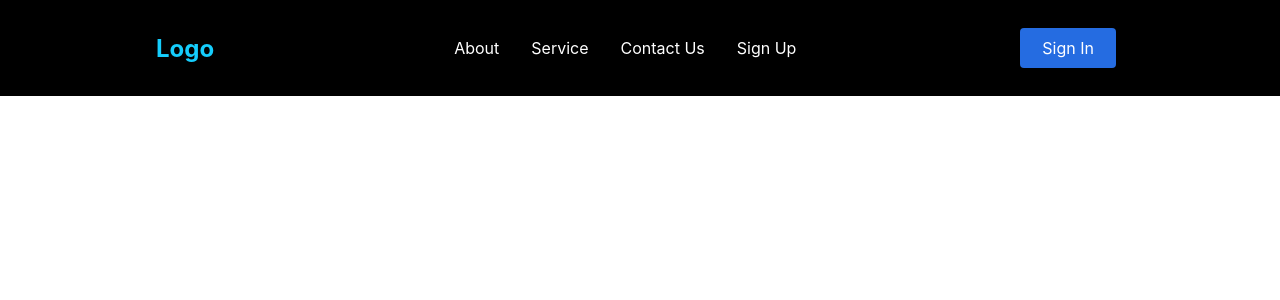
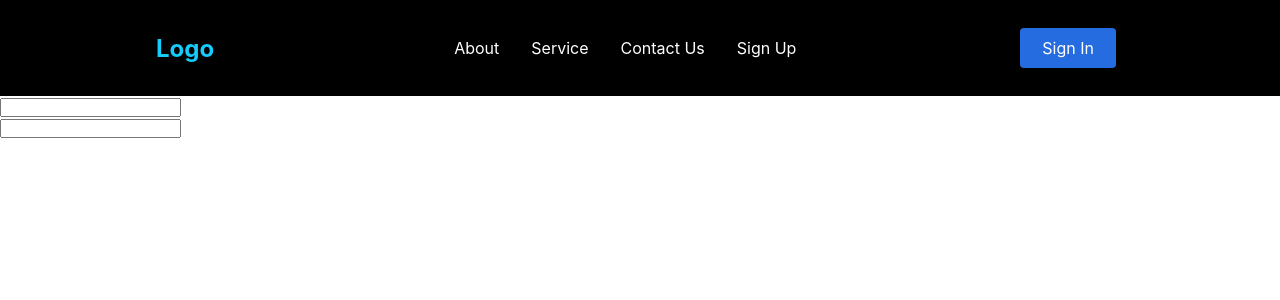
Before and after one commit to ccchippp/navbar-1, a React (Create React App) app: page /sign-in in a window 1280 px wide. Shown: the top 300 px of the page. Built offline with nearby package versions, Linux system fonts and the light colour scheme.

Commit message:
added routes

```diff
--- a/src/App.js
+++ b/src/App.js
@@ -7,6 +7,7 @@ import About from './pages/about.js'
 import Service from './pages/service.js'
 import Contact from './pages/contact.js'
 import SignUp from './pages/signup.js'
+import SignIn from './pages/signin.js'
 
 function App() {
   return (
@@ -18,6 +19,7 @@ function App() {
         <Route path='/service' component={Service}/>
         <Route path='/contact-us' component={Contact}/>
         <Route path='/sign-up' component={SignUp}/>
+        <Route path='/sign-in' component={SignIn}/>
       </Switch>
   </Router>
   );
```
